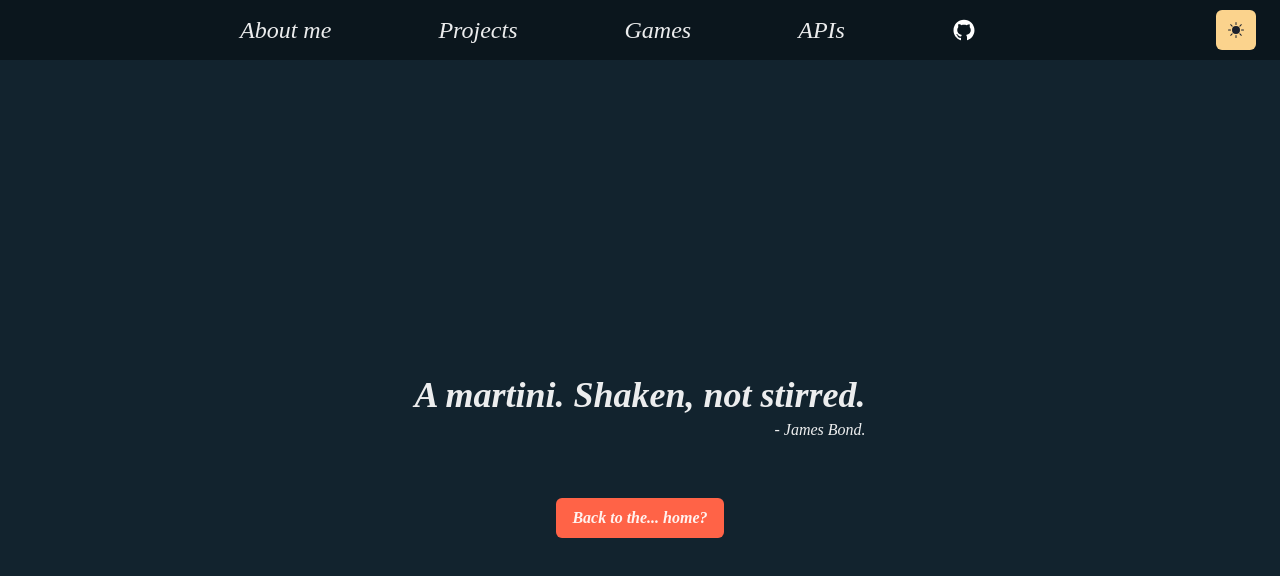
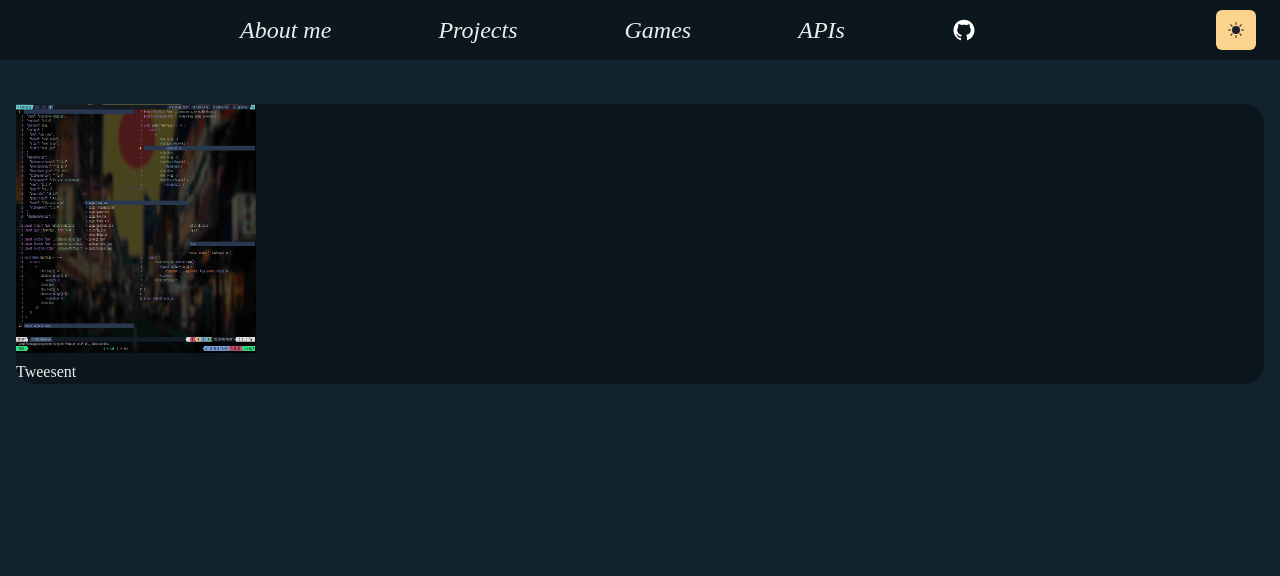
Before and after one commit to presedo93/homepage, a Next.js app: page /projects in a window 1280 px wide. Before the commit this address had no page. Shown: the top 576 px of the page. Built offline with nearby package versions, Linux system fonts and the light colour scheme.

Commit message:
🚧 Working on Project component

```diff
--- /dev/null
+++ b/components/Project.tsx
@@ -0,0 +1,25 @@
+import {Box, chakra, useColorModeValue} from '@chakra-ui/react';
+import Image from 'next/image';
+
+interface ProjectProps {
+    children: React.ReactNode;
+    image?: any;
+    props?: unknown;
+}
+
+const ProjectImage = chakra(Image, {
+    shouldForwardProp: (prop) => ['src', 'alt', 'width', 'height'].includes(prop),
+});
+
+const Project = ({children, image, ...props}: ProjectProps) => {
+    const bg = useColorModeValue('#D0D0D0', '#0B161D');
+
+    return (
+        <Box h={{base: 'fit-content'}} bg={bg} {...props} rounded={20}>
+            <ProjectImage src={image} alt='MissingNo.' width={240} height={249} />
+            {children}
+        </Box>
+    );
+};
+
+export default Project;
--- /dev/null
+++ b/pages/projects.tsx
@@ -0,0 +1,20 @@
+import {NextPage} from 'next';
+import {Box, Text} from '@chakra-ui/react';
+
+import Section from '../components/Section';
+import Project from '../components/Project';
+
+const Projects: NextPage = () => {
+    return (
+        <>
+            <Box h={12} />
+            <Section delay={0.1}>
+                <Project image={'/images/n_ide.jpg'}>
+                    <Text>Tweesent</Text>
+                </Project>
+            </Section>
+        </>
+    );
+};
+
+export default Projects;
```
Also changed, not shown: public/images/n_ide.jpg (added).
